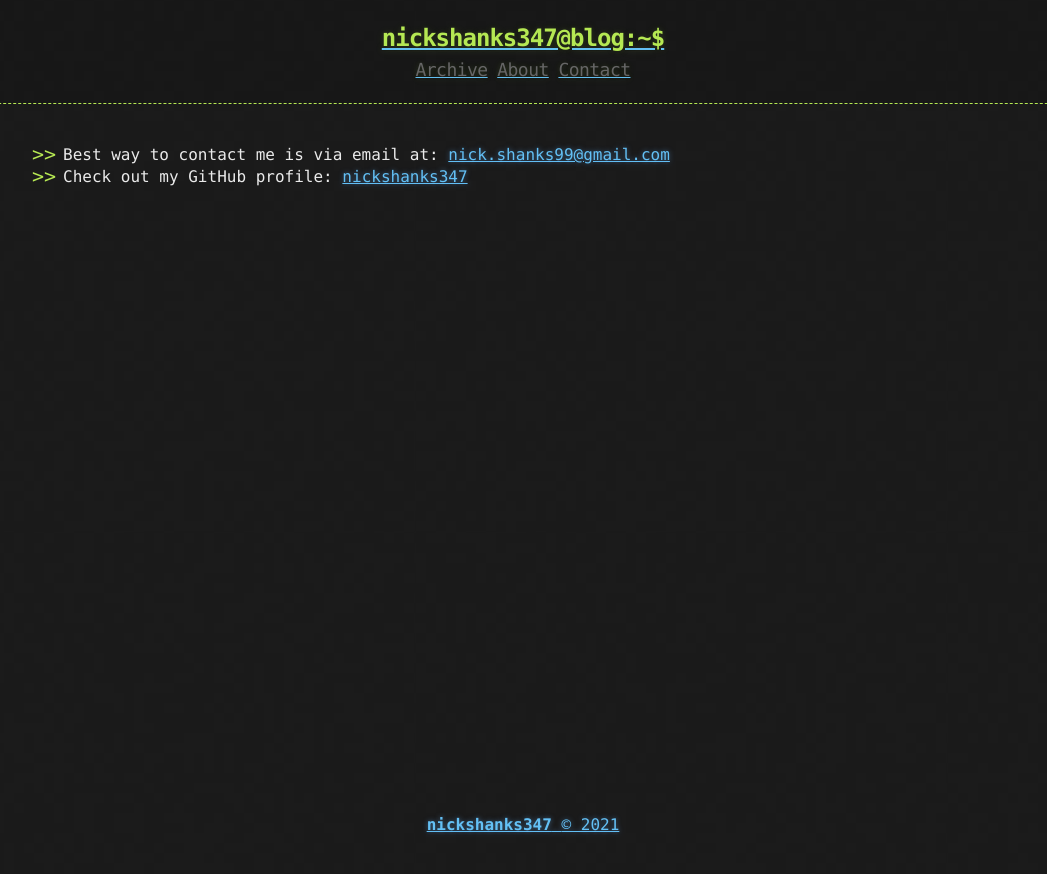
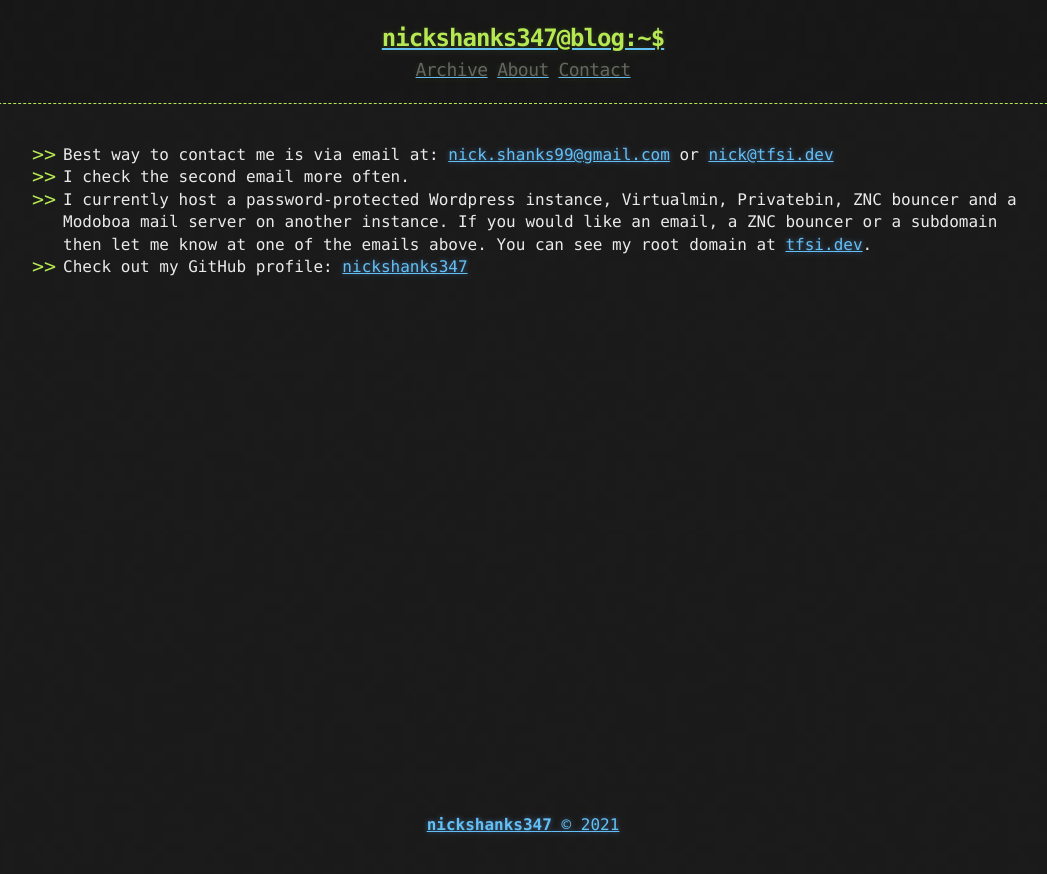
Before and after one commit to nickshanks347/nickshanks347.github.io, a Jekyll site: the page built from contact.md, in a window 1280 px wide. Shown: the top 874 px of the page, without its empty margins (117-1164 px from the left). Built offline with Jekyll 4.4.1, drawn with Linux system fonts in a browser that asks for light colours.

Commit message:
Update contact.md

```diff
--- a/contact.md
+++ b/contact.md
@@ -3,5 +3,7 @@ layout: page
 title: Contact
 ---
 
-* Best way to contact me is via email at: [nick.shanks99@gmail.com](mailto:nick.shanks99@gmail.com)
+* Best way to contact me is via email at: [nick.shanks99@gmail.com](mailto:nick.shanks99@gmail.com) or [nick@tfsi.dev](mailto:nick@tfsi.dev)
+* I check the second email more often.
+* I currently host a password-protected Wordpress instance, Virtualmin, Privatebin, ZNC bouncer and a Modoboa mail server on another instance. If you would like an email, a ZNC bouncer or a subdomain then let me know at one of the emails above. You can see my root domain at [tfsi.dev](tfsi.dev).
 * Check out my GitHub profile: [nickshanks347](https://github.com/nickshanks347)
```
